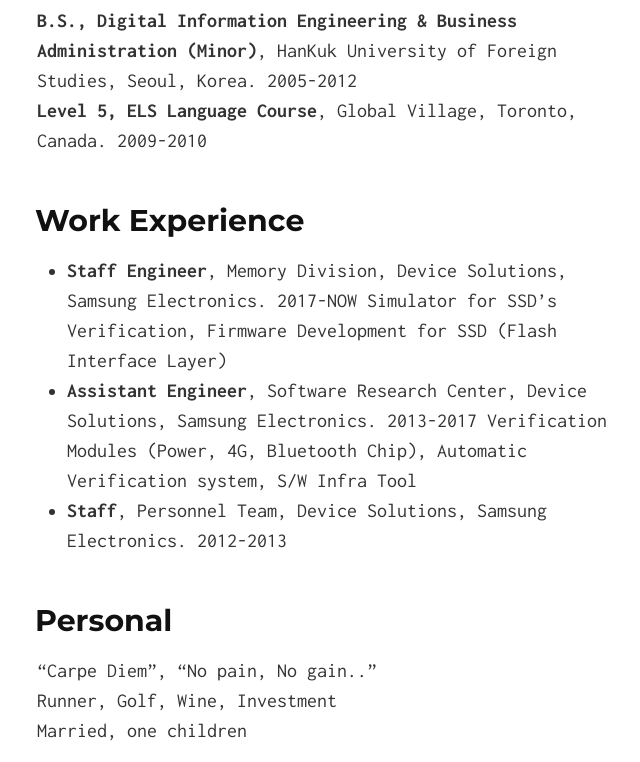
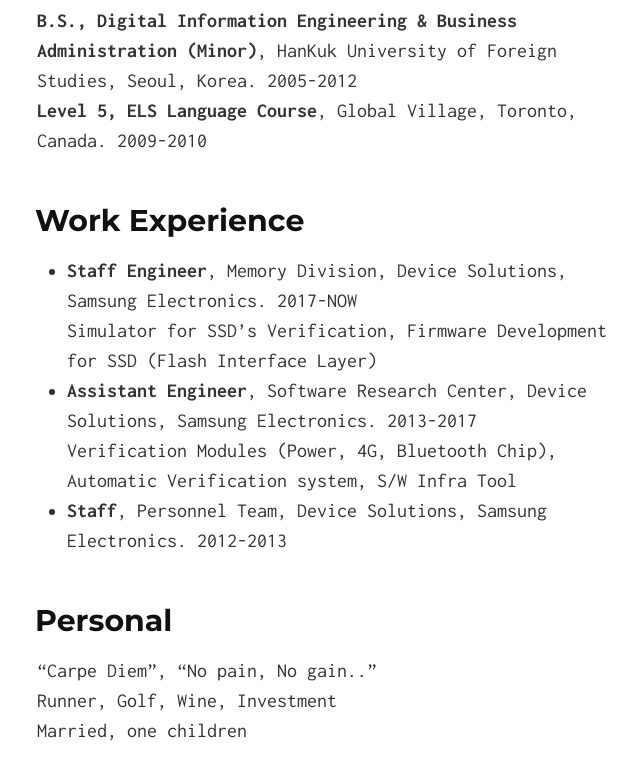
Before and after one commit to swssmjy86/swssmjy86.github.io, a Jekyll site: the page built from index.md, in a window 1280 px wide and 900 px high, scrolled down 544 px, cut to the strip 0-762 px from the top of the window. Shown: the whole strip, without its empty margins (303-943 px from the left). Built offline with Jekyll 4.4.1, drawn with Linux system fonts in a browser that asks for light colours.

```diff
--- a/index.md
+++ b/index.md
@@ -13,9 +13,9 @@ Samsungjeonja-ro 1, Hwaseong-si, Gyeonggi-do 18448, South Korea.<br />
 <strong>Level 5, ELS Language Course</strong>, Global Village, Toronto, Canada. 2009-2010<br />
 
 ## Work Experience
-* <strong>Staff Engineer</strong>, Memory Division, Device Solutions, Samsung Electronics. 2017-NOW
+* <strong>Staff Engineer</strong>, Memory Division, Device Solutions, Samsung Electronics. 2017-NOW<br />
 Simulator for SSD's Verification, Firmware Development for SSD (Flash Interface Layer)
-* <strong>Assistant Engineer</strong>, Software Research Center, Device Solutions, Samsung Electronics. 2013-2017
+* <strong>Assistant Engineer</strong>, Software Research Center, Device Solutions, Samsung Electronics. 2013-2017<br />
 Verification Modules (Power, 4G, Bluetooth Chip), Automatic Verification system, S/W Infra Tool
 * <strong>Staff</strong>, Personnel Team, Device Solutions, Samsung Electronics. 2012-2013
 
```
